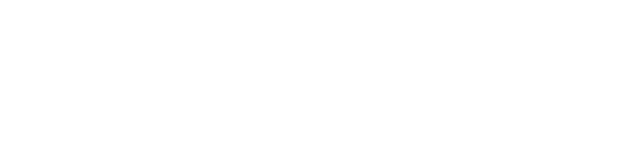
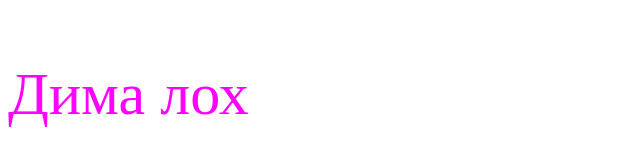
Before and after one commit to Dmitriyplug/github.io, a plain HTML site: page index.html in a window 1280 px wide. Shown: the whole page, without its empty margins (0-640 px from the left). Drawn offline with Linux system fonts and the light colour scheme.

Commit message:
Add files via upload

```diff
--- a/index.html
+++ b/index.html
@@ -6,8 +6,8 @@
   <title>Дима лох</title>
 </head>
 <body>
-<p>
-
-</p>
+ <p>
+  Дима лох
+ </p>
 </body>
 </html>
--- a/style.css
+++ b/style.css
@@ -1,8 +1,4 @@
-.news > h2{
-    font-size: 40px;
-    color : aqua ;
+P{
+    color: fuchsia;
+    font-size: 60px;
 }
-.news > h3 {
-    font-size: 40px;
-    color: gold ;
-}
```
